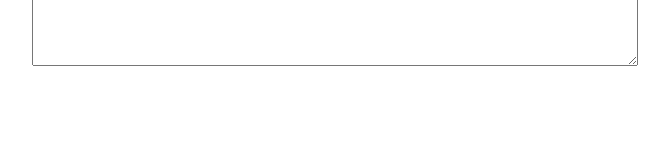
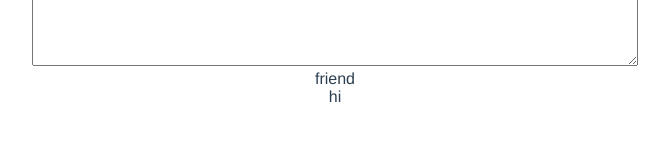
Before and after one commit to imskojs/xmasCards, a Vue app: page / in a window 1280 px wide. Shown: the part 319-460 px from the top of the page, without its empty margins (305-974 px from the left). Built offline with nearby package versions, Linux system fonts and the light colour scheme.

Commit message:
message list

```diff
--- a/src/App.vue
+++ b/src/App.vue
@@ -2,18 +2,21 @@
   <div id="app">
     <SelectCategory :friendTypes="[ '동료', '친구', '가족' ]"/>
     <MessageArea/>
+    <MessageList/>
   </div>
 </template>
 
 <script>
 import SelectCategory from "./components/SelectCategory.vue";
 import MessageArea from "./components/MessageArea.vue";
+import MessageList from "./components/MessageList.vue";
 
 export default {
   name: "app",
   components: {
     SelectCategory,
-    MessageArea
+    MessageArea,
+    MessageList
   }
 };
 </script>
--- /dev/null
+++ b/src/components/MessageList.vue
@@ -0,0 +1,26 @@
+<template>
+  <div class="message-list">
+    <div class="message" v-for="message of data.messages" :key="message.id">
+      <div class="friend-type">{{ message.friendType }}</div>
+      <div class="message">{{ message.message }}</div>
+    </div>
+  </div>
+</template>
+
+<script>
+export default {
+  name: "MessageArea",
+  data() {
+    return {
+      data: this.$globalData.data
+    };
+  }
+};
+</script>
+
+<style scoped>
+.message-area {
+  width: 600px;
+  height: 300px;
+}
+</style>
--- a/src/main.js
+++ b/src/main.js
@@ -11,7 +11,7 @@ Vue.prototype.$globalData = {
   },
 
   data: {
-    messages: []
+    messages: [{ id: '1', friendType: 'friend', message: 'hi' }]
   }
 
 }
```
